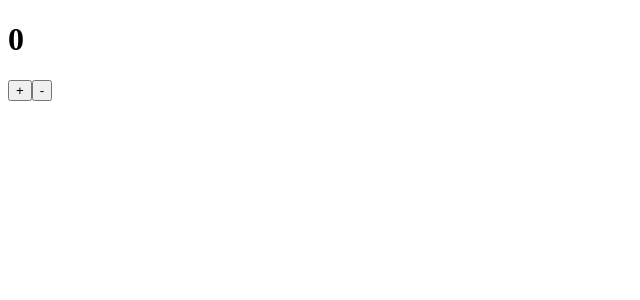
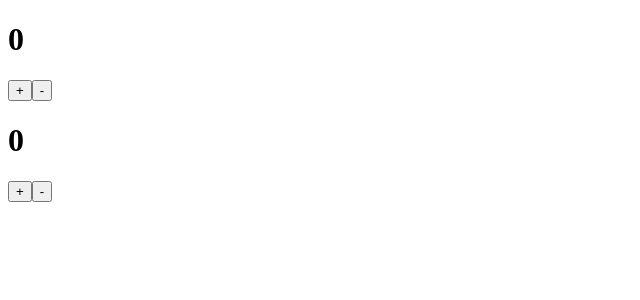
Before and after one commit to romulussenter/redux-counter-exploration, a React (Create React App) app: page / in a window 1280 px wide. Shown: the top 300 px of the page, without its empty margins (0-640 px from the left). Built offline with nearby package versions, Linux system fonts and the light colour scheme.

Commit message:
Created a counter fuctaion stateless component.

```diff
--- a/src/App.js
+++ b/src/App.js
@@ -1,27 +1,20 @@
 import React, { Component } from 'react';
-
-
 import {connect} from 'react-redux';
-
-
-
+import Counter from './Counter';
 
 
 class App extends Component {
   render() {
     console.log(this);
     return (
-      <div>
-        <h1>{this.props.count}</h1>
-        <button onClick={this.props.increment}>+</button>
-        <button onClick={this.props.decrement}>-</button>
+   <div>
+     <Counter {...this.props}/>
+     <Counter {...this.props}/>
 
-
-      </div>
+   </div>
 
     );
-
-  }
+}
 }
 const mapStateToProps = (state) => {
   return {
--- /dev/null
+++ b/src/Counter.js
@@ -0,0 +1,17 @@
+import React from 'react';
+
+const Counter = props => {
+    return(
+      <div>
+      <h1>{props.count}</h1>
+      <button onClick={props.increment}>+</button>
+      <button onClick={props.decrement}>-</button>
+
+
+    </div>
+
+  );
+
+  }
+
+  export default Counter;
```
